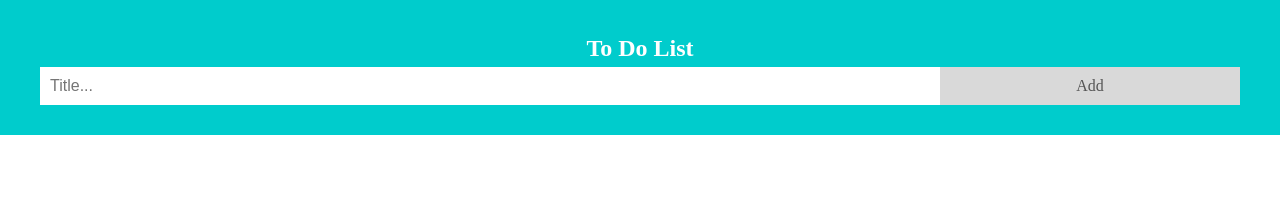
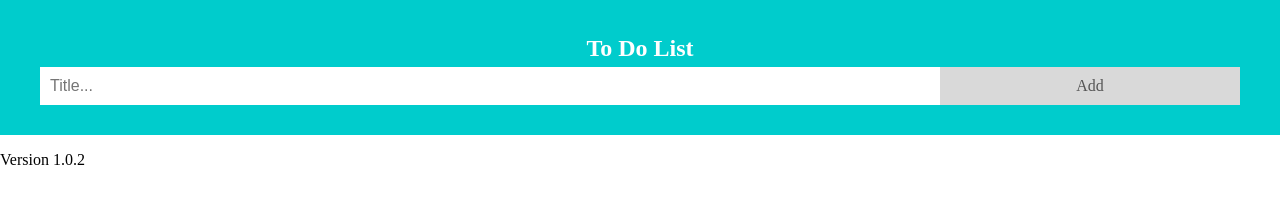
Before and after one commit to Ulfvaldr112/server, a plain HTML site: page index.html in a window 1280 px wide. Drawn offline with Linux system fonts and the light colour scheme.

Commit message:
Update index.html

```diff
--- a/index.html
+++ b/index.html
@@ -160,6 +160,6 @@ function newElement() {
   }
 }
 </script>
-
+<p>Version 1.0.2</p>
 </body>
 </html>
```
